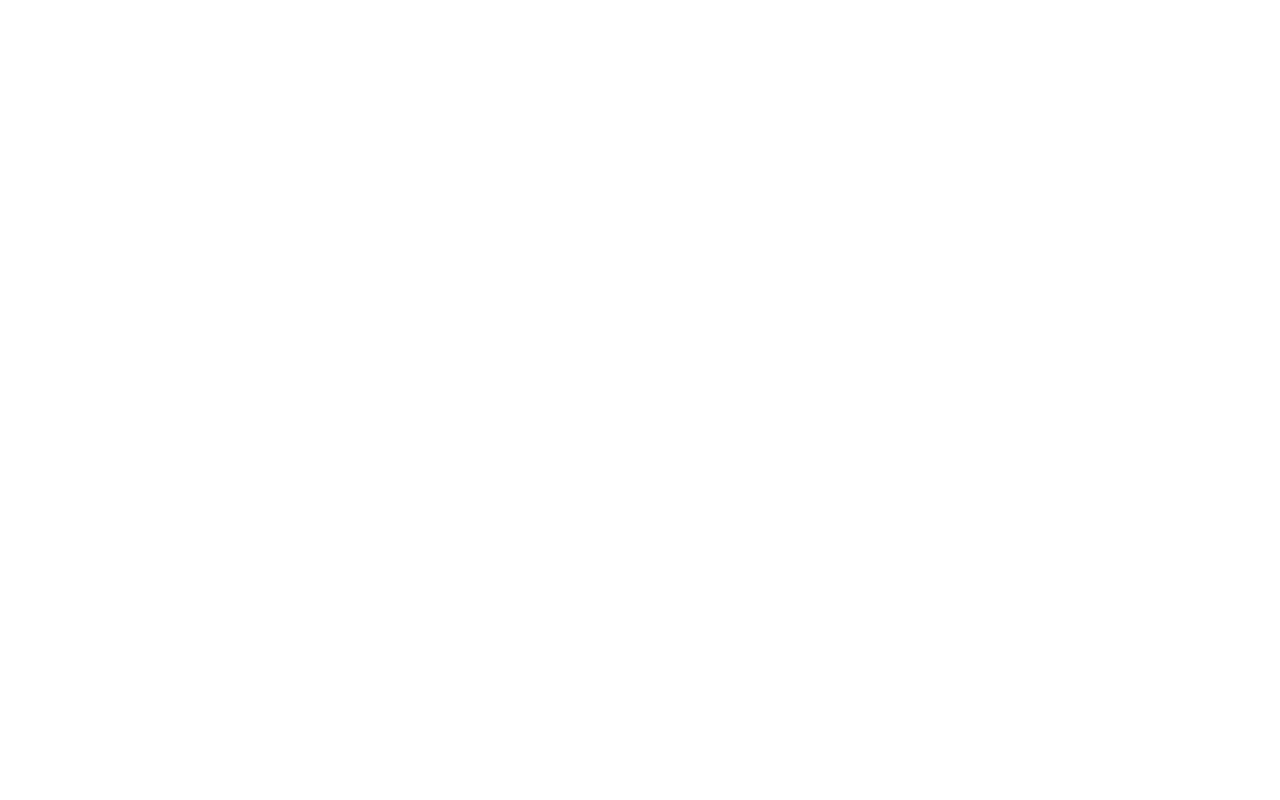
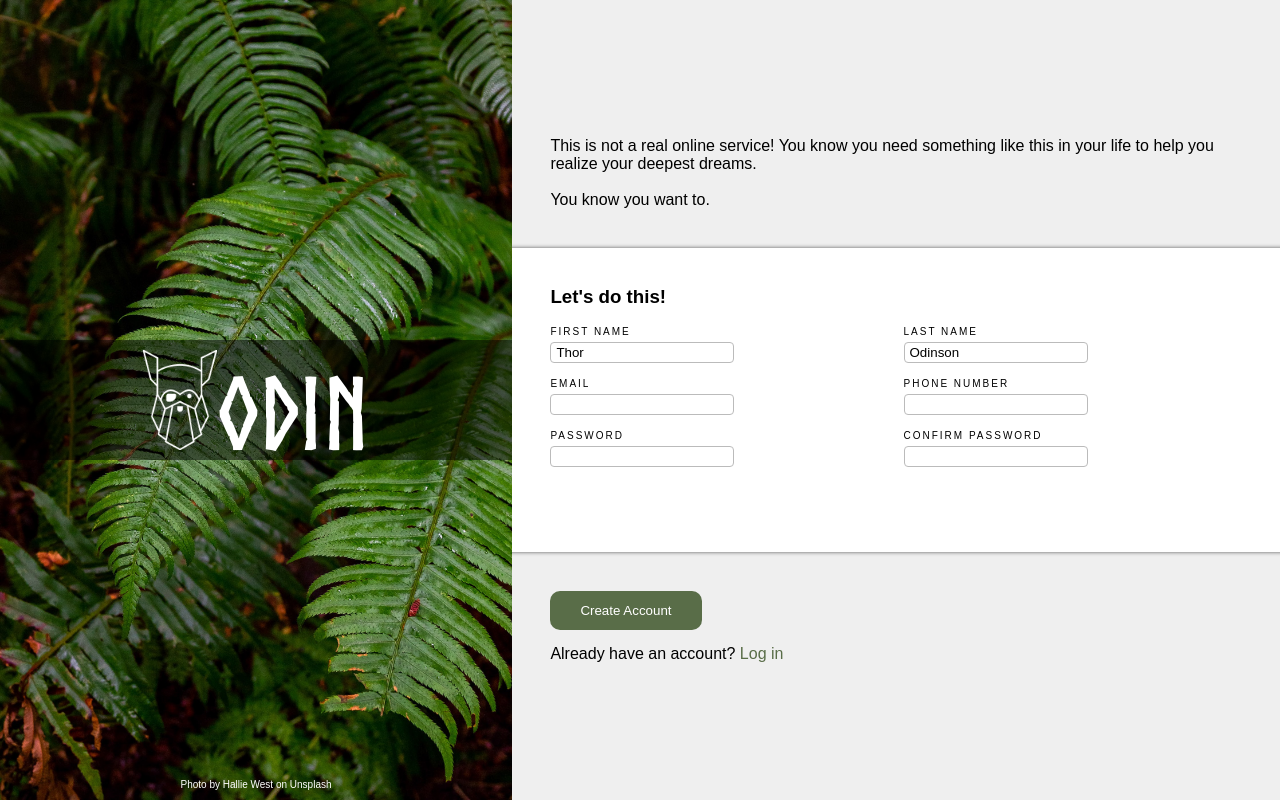
Before and after one commit to hayaman3/TOPForm, a plain HTML site: page index.html in a window 1280 px wide. Drawn offline with Linux system fonts and the light colour scheme.

Commit message:
Finished Sign-Up Project

```diff
--- a/index.html
+++ b/index.html
@@ -4,9 +4,69 @@
     <meta charset="UTF-8">
     <meta http-equiv="X-UA-Compatible" content="IE=edge">
     <meta name="viewport" content="width=device-width, initial-scale=1.0">
+    <link rel="stylesheet" href="style.css">
+
     <title>TOP Form</title>
 </head>
 <body>
+    <aside>
+        <div>
+            <img src="graphic/odin-lined.png" alt="The Odin Project" id="svg">ODIN
+        </div>
+        <div id="credits">Photo by <a href="https://unsplash.com/@haliewestphoto">Hallie West</a> on <a href="https://unsplash.com/photos/25xggax4bSA">Unsplash</a></div>
+
+    </aside>
+    <main>
+        <div>
+            <p>
+                This is not a real online service! You know you need something
+                like this in your life to help you realize your deepest dreams.
+            </p>
+            <br>
+            <p>
+                You know you want to.
+            </p>
+        </div>
+        <div>
+            <form action="" method="post">
+               <h3>Let's do this!</h3>
+                <br>
+                <ul>
+                    <li>
+                      <label for="first-name">FIRST NAME</label>
+                      <input type="text" id="first-name" name="first-name" value="Thor" required>
+                    </li>
+                    <li>
+                        <label for="last-name">LAST NAME</label>
+                        <input type="text" id="first-name" name="last-name" value="Odinson">
+                      </li>
+                    <li>
+                      <label for="mail">EMAIL</label>
+                      <input type="email" id="mail" name="user_email">
+                    </li>
+                    <li>
+                      <label for="number">PHONE NUMBER</label>
+                      <input type="number" id="number" name="number">
+                    </li>
+                    <li>
+                        <label for="password">PASSWORD</label>
+                        <input type="password" id="password" name="password">
+                        <!-- <div id=""></div> -->
+                    </li>
+                    <li>
+                        <label for="confirm">CONFIRM PASSWORD</label>
+                        <input type="password" id="confirm" name="confirm">
+                    </li>
+                </ul>
+
+        </div>
+        <div>
+            <button type="submit">Create Account</button>
+        </form>
+            <p>Already have an account?</p>
+            <a>Log in</a>
+        </div>
+    </main>
 
 </body>
 </html>
--- a/style.css
+++ b/style.css
@@ -0,0 +1,127 @@
+@font-face {
+    font-family: Norse;
+    src: url('graphic/Norse-Bold.otf');
+}
+*{
+    margin:0;
+    padding:0;
+}
+:root{
+    --background-color:rgb(239, 239, 239);
+}
+body{
+    height:100vh;
+    display:flex;
+    flex-direction:row;
+    font-family: Arial, Helvetica, sans-serif;
+}
+aside{
+    width:40%;
+    background-image:url("graphic/halie-west-25xggax4bSA-unsplash.jpg");
+    background-repeat:no-repeat;
+    background-size:cover;
+    display: flex;
+    justify-content: center;
+    align-items: center;
+}
+aside div:nth-child(1){
+    text-align: center;
+    font-family: Norse;
+    color:white;
+    font-size: 100px;
+    height:110px;
+    width: 100%;
+    background-color: rgba(0, 0, 0, 0.5);
+    padding-top: 10px;
+}
+#svg{
+    height: 100px;
+    width: auto;
+}
+aside div:nth-child(2){
+    font-size: 10px;
+    position: absolute;
+    bottom: 0;
+    color:white;
+    padding-bottom:10px;
+}
+a, a:hover, a:focus, a:active {
+    text-decoration: none;
+    color: inherit;
+    cursor: pointer;
+}
+main{
+    width:60%;
+    display:flex;
+    flex-direction:column;
+    justify-content: center;
+}
+main div:nth-child(1){
+    height:30vh;
+    background-color: var(--background-color);
+    display:flex;
+    flex-direction: column;
+    justify-content: flex-end;
+    padding:5%;
+    box-shadow:inset 0 -15px 5px -16px #111;
+}
+main div:nth-child(2){
+    height:40vh;
+    background-color: white;
+    padding:5%;
+}
+main div:nth-child(3){
+    box-shadow:inset 0 15px 5px -16px #111;
+    height:30vh;
+    background-color: var(--background-color);
+    padding:5%;
+}
+main div:nth-child(3) p{
+    display:inline;
+}
+ul{
+    list-style: none;
+    padding: 0;
+    margin: 0;
+    display: grid;
+    grid-template-rows:  1fr 1fr 1fr;
+	grid-template-columns: 1fr 1fr;
+    gap:15px;
+}
+button{
+    display:block;
+    margin-bottom: 15px;
+    background-color: #596D48;
+    border:none;
+    border-radius: 10px;
+    padding: 12px 30px 12px;
+    color:white;
+}
+main a{
+    color:#596D48;
+}
+
+label{
+    display: block;
+    font-size: 10px;
+    margin-bottom:5px;
+    letter-spacing: 2px;
+}
+input{
+    outline: none;
+    padding-left: 5px;
+    padding-top:2px;
+    padding-bottom: 2px;
+    border-radius: 4px;
+    border: 1.5px solid rgb(187, 187, 187);
+}
+ /* input:invalid{
+    border: 1.5px solid red;
+} */
+/* input:required {
+    border: 1.5px solid rgb(242, 55, 55);
+}  */
+input:focus{
+    border:1.5px solid #869cc8;
+    box-shadow: 0 0 2px #b9b9b9ab;
+}
```
Also changed, not shown: graphic/odin-lined.png (added), sign-up-form.png (added), 1 other file.
